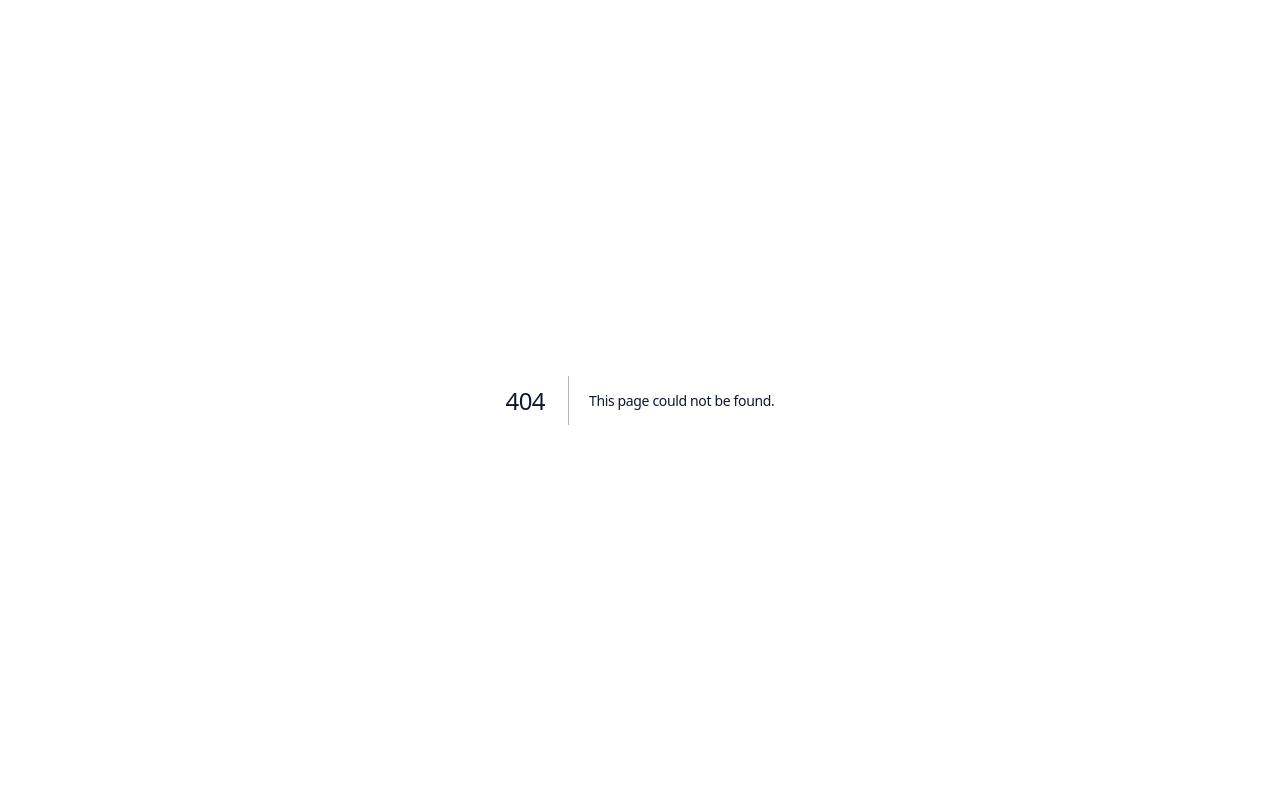
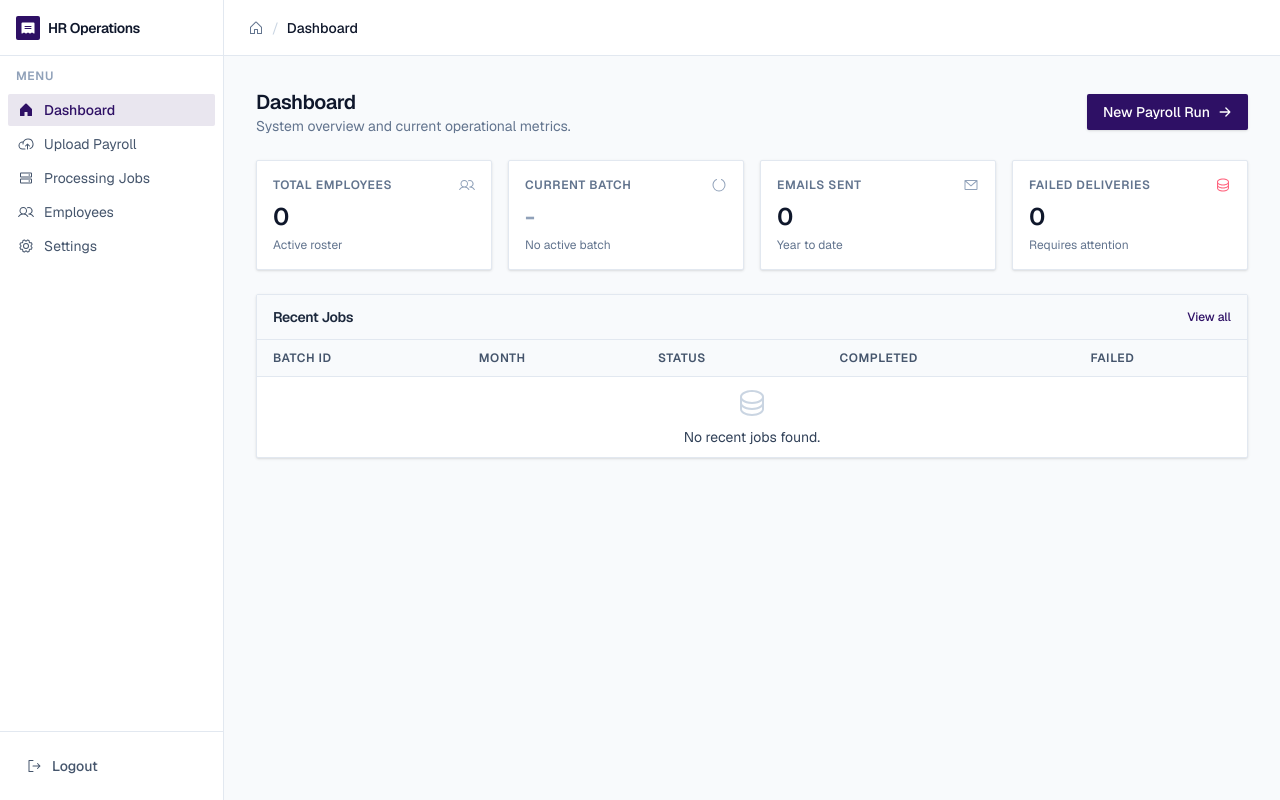
Before and after one commit to shivaacodes/Payroll-Automation-System, a Next.js app in the folder frontend/: page /dashboard in a window 1280 px wide. Before the commit this address had no page. Built offline with nearby package versions, Linux system fonts and the light colour scheme.

Commit message:
feat: add operational dashboard overview and metrics

```diff
--- /dev/null
+++ b/frontend/app/dashboard/page.tsx
@@ -0,0 +1,95 @@
+import React from 'react';
+import {
+  Users,
+  CircleNotch,
+  EnvelopeSimple,
+  ArrowRight,
+  Database
+} from '@phosphor-icons/react/dist/ssr';
+import Link from 'next/link';
+import StatCard from '@/components/ui/StatCard';
+
+export default function DashboardOverview() {
+  return (
+    <div className="space-y-6">
+
+      {/* Header */}
+      <div className="flex flex-col md:flex-row justify-between items-start md:items-center gap-4">
+        <div>
+          <h2 className="text-xl font-semibold text-slate-900">Dashboard</h2>
+          <p className="text-sm text-slate-500">System overview and current operational metrics.</p>
+        </div>
+        <Link
+          href="/dashboard/upload"
+          className="bg-primary text-white px-4 py-2 rounded-sm text-sm font-medium hover:bg-violet-800 transition-colors inline-flex items-center gap-2 shadow-sm"
+        >
+          New Payroll Run <ArrowRight weight="bold" className="w-3.5 h-3.5" />
+        </Link>
+      </div>
+
+      {/* Top Metrics */}
+      <div className="grid grid-cols-1 sm:grid-cols-2 lg:grid-cols-4 gap-4">
+        <StatCard
+          title="Total Employees"
+          value="0"
+          subtitle="Active roster"
+          icon={Users}
+        />
+        <StatCard
+          title="Current Batch"
+          value="-"
+          subtitle="No active batch"
+          icon={CircleNotch}
+          valueColor="text-slate-400"
+        />
+        <StatCard
+          title="Emails Sent"
+          value="0"
+          subtitle="Year to date"
+          icon={EnvelopeSimple}
+        />
+        <StatCard
+          title="Failed Deliveries"
+          value="0"
+          subtitle="Requires attention"
+          icon={Database}
+          iconColor="text-rose-400"
+        />
+      </div>
+
+      <div className="grid grid-cols-1 gap-6">
+
+        {/* Recent Jobs Table */}
+        <div className="bg-white border border-slate-200 rounded-sm shadow-sm overflow-hidden flex flex-col">
+          <div className="px-4 py-3 border-b border-slate-200 bg-slate-50 flex justify-between items-center">
+            <h3 className="text-sm font-semibold text-slate-800">Recent Jobs</h3>
+            <Link href="/dashboard/jobs" className="text-xs font-medium text-primary hover:underline">View all</Link>
+          </div>
+          <div className="overflow-x-auto">
+            <table className="w-full table-dense">
+              <thead>
+                <tr>
+                  <th>Batch ID</th>
+                  <th>Month</th>
+                  <th>Status</th>
+                  <th>Completed</th>
+                  <th>Failed</th>
+                </tr>
+              </thead>
+              <tbody>
+                <tr>
+                  <td colSpan={5} className="text-center py-8 text-slate-500">
+                    <Database className="w-8 h-8 text-slate-300 mx-auto mb-2" />
+                    <p>No recent jobs found.</p>
+                  </td>
+                </tr>
+              </tbody>
+            </table>
+          </div>
+        </div>
+
+      </div>
+
+    </div>
+  );
+}
--- /dev/null
+++ b/frontend/components/ui/StatCard.tsx
@@ -0,0 +1,30 @@
+import React from 'react';
+
+interface StatCardProps {
+  title: string;
+  value: string | number;
+  subtitle: string;
+  icon: React.ElementType;
+  valueColor?: string;
+  iconColor?: string;
+}
+
+export default function StatCard({
+  title,
+  value,
+  subtitle,
+  icon: Icon,
+  valueColor = "text-slate-900",
+  iconColor = "text-slate-400"
+}: StatCardProps) {
+  return (
+    <div className="bg-white border border-slate-200 p-4 rounded-sm shadow-sm flex flex-col">
+      <div className="flex justify-between items-start">
+        <span className="text-xs font-semibold text-slate-500 uppercase tracking-wider">{title}</span>
+        <Icon className={`w-4 h-4 ${iconColor}`} />
+      </div>
+      <div className={`mt-2 text-2xl font-semibold ${valueColor}`}>{value}</div>
+      <div className="mt-1 text-xs text-slate-500">{subtitle}</div>
+    </div>
+  );
+}
```
